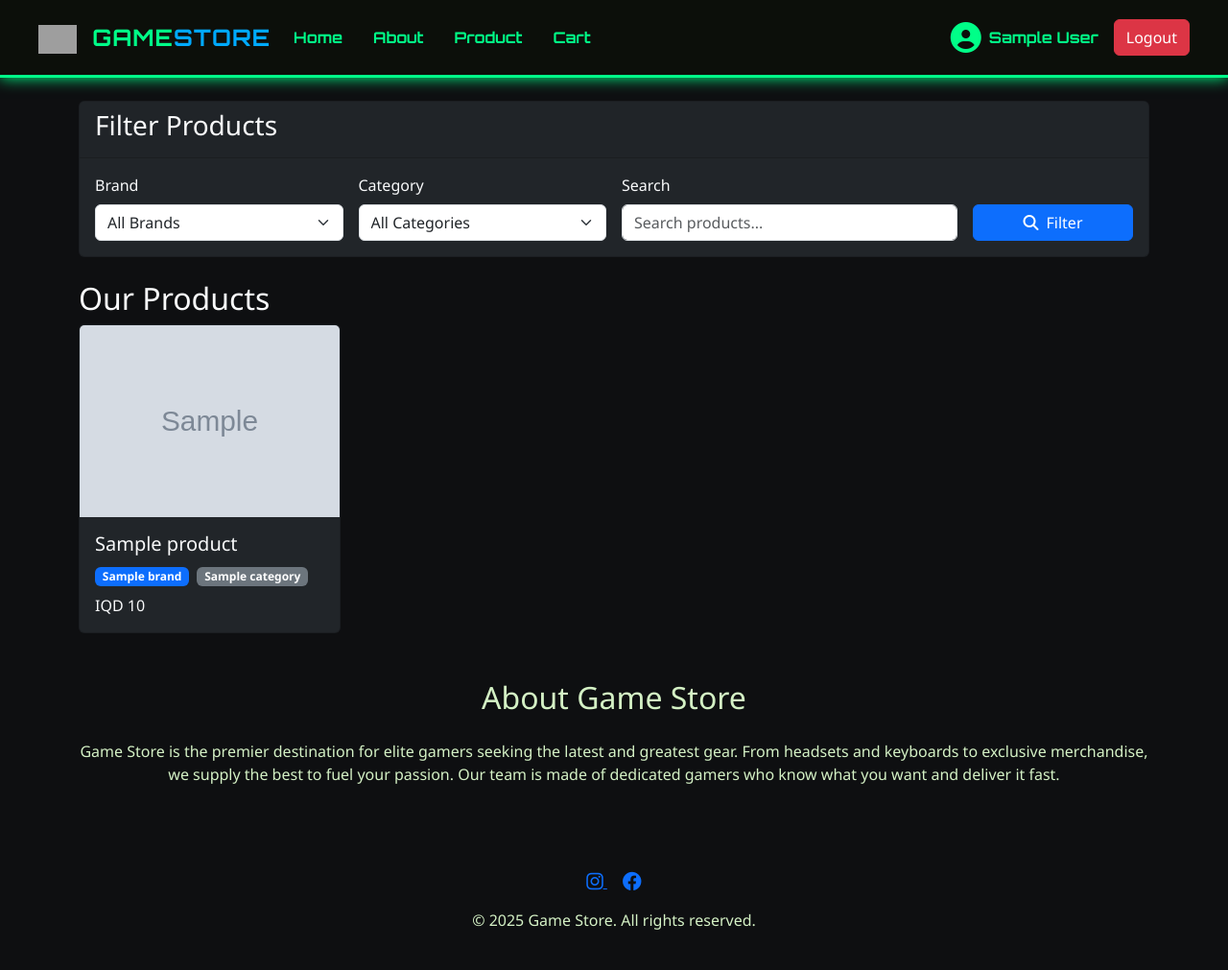
After one commit to mustafa-salah-1/small-E-Commerce-website, a PHP site: page /product.php in a window 1280 px wide. The commit adds this page. Shown: the whole page at 96% size. Run offline with PHP 8.4, Linux system fonts and the light colour scheme; the visitor is signed in with stand-in values (Sample User, id 1); tables that the repository leaves empty hold one stand-in row (values such as "Sample post"); grey boxes marked "Sample" are stand-in pictures; grey boxes are pictures that could not be loaded.

Commit message:
feat(product): add product filtering functionality and create product display page

```diff
--- a/app/php/admin/product/functions.php
+++ b/app/php/admin/product/functions.php
@@ -194,3 +194,55 @@ function decreaseProductQuantity($productId, $amount)
         return false;
     }
 }
+
+
+function getFilteredProducts($brand_id = null, $category_id = null, $search_term = null)
+{
+    global $connect;
+
+    if (!$connect) {
+        error_log("Database connection not established");
+        return false;
+    }
+
+    try {
+        $sql = "SELECT p.*, c.category_name, b.brand_name
+                FROM products p
+                LEFT JOIN categories c ON p.category_id = c.id
+                LEFT JOIN brands b ON p.brand_id = b.id
+                WHERE 1=1";
+
+        $params = [];
+
+        if ($brand_id) {
+            $sql .= " AND p.brand_id = :brand_id";
+            $params[':brand_id'] = $brand_id;
+        }
+
+        if ($category_id) {
+            $sql .= " AND p.category_id = :category_id";
+            $params[':category_id'] = $category_id;
+        }
+
+        if ($search_term) {
+            $sql .= " AND (p.product_name LIKE :search_term OR p.product_content LIKE :search_term)";
+            $params[':search_term'] = '%' . $search_term . '%';
+        }
+
+        $stmt = $connect->prepare($sql);
+
+        foreach ($params as $key => $value) {
+            if (is_int($value)) {
+                $stmt->bindValue($key, $value, PDO::PARAM_INT);
+            } else {
+                $stmt->bindValue($key, $value, PDO::PARAM_STR);
+            }
+        }
+
+        $stmt->execute();
+        return $stmt->fetchAll(PDO::FETCH_ASSOC);
+    } catch (PDOException $e) {
+        error_log("Error getting filtered products: " . $e->getMessage());
+        return false;
+    }
+}
--- a/components/navigation.php
+++ b/components/navigation.php
@@ -19,22 +19,12 @@
                     <a class="nav-link" href="index.php">Home</a>
                 </li>
                 <li class="nav-item">
-                    <a class="nav-link" href="games.php">Games</a>
-                </li>
-                <li class="nav-item">
                     <a class="nav-link" href="about.php">About</a>
                 </li>
                 <li class="nav-item dropdown">
-                    <a class="nav-link dropdown-toggle" href="#" id="productsDropdown" role="button" data-bs-toggle="dropdown" aria-expanded="false">
-                        Products
-                    </a>
-                    <ul class="dropdown-menu" aria-labelledby="productsDropdown">
-                        <li><a class="dropdown-item active" href="headsetspage.php">Headsets</a></li>
-                        <li><a class="dropdown-item">Mouse</a></li>
-                        <li><a class="dropdown-item">Keyboards</a></li>
-                        <li><a class="dropdown-item active" href="games.php">Games</a></li>
-                        <li><a class="dropdown-item">Chairs</a></li>
-                    </ul>
+                    <li class="nav-item">
+                        <a class="nav-link" href="product.php">Product</a>
+                    </li>
                 </li>
                 <?php if(isset($_SESSION['customer_name'])) { ?>
                     <li class="nav-item">
--- /dev/null
+++ b/product.php
@@ -0,0 +1,141 @@
+<?php
+
+$title_page = "Game Store - Products";
+$file_css = "product.css";
+
+include "app/php/config/config.php";
+include "check.php";
+include 'components/app.php';
+
+// Include product-related functions
+include "app/php/admin/product/functions.php";
+include "app/php/admin/brand/functions.php";
+include "app/php/admin/category/functions.php";
+
+// Get filter parameters
+$brand_id = isset($_GET['brand']) ? $_GET['brand'] : null;
+$category_id = isset($_GET['category']) ? $_GET['category'] : null;
+$search_term = isset($_GET['search']) ? $_GET['search'] : '';
+
+// Get all brands and categories for filters
+$brands = getAllBrands();
+$categories = getAllCategories();
+
+// Get filtered products
+if ($brand_id || $category_id || !empty($search_term)) {
+    $products = getFilteredProducts($brand_id, $category_id, $search_term);
+} else {
+    $products = getAllProducts();
+}
+
+?>
+
+<!-- Product Filters -->
+<div class="container mt-4">
+    <div class="card bg-dark text-light">
+        <div class="card-header">
+            <h3>Filter Products</h3>
+        </div>
+        <div class="card-body">
+            <form action="product.php" method="GET" class="row g-3">
+                <div class="col-md-3">
+                    <label for="brand" class="form-label">Brand</label>
+                    <select class="form-select" name="brand" id="brand">
+                        <option value="">All Brands</option>
+                        <?php foreach ($brands as $brand): ?>
+                            <option value="<?php echo $brand['id']; ?>" <?php echo ($brand_id == $brand['id']) ? 'selected' : ''; ?>>
+                                <?php echo $brand['brand_name']; ?>
+                            </option>
+                        <?php endforeach; ?>
+                    </select>
+                </div>
+                <div class="col-md-3">
+                    <label for="category" class="form-label">Category</label>
+                    <select class="form-select" name="category" id="category">
+                        <option value="">All Categories</option>
+                        <?php foreach ($categories as $category): ?>
+                            <option value="<?php echo $category['id']; ?>" <?php echo ($category_id == $category['id']) ? 'selected' : ''; ?>>
+                                <?php echo $category['category_name']; ?>
+                            </option>
+                        <?php endforeach; ?>
+                    </select>
+                </div>
+                <div class="col-md-4">
+                    <label for="search" class="form-label">Search</label>
+                    <input type="text" class="form-control" id="search" name="search" placeholder="Search products..." value="<?php echo htmlspecialchars($search_term); ?>">
+                </div>
+                <div class="col-md-2 d-flex align-items-end">
+                    <button type="submit" class="btn btn-primary w-100 d-flex align-items-center justify-content-center gap-2">
+                        <i class="fas fa-search"></i> Filter
+                    </button>
+                </div>
+            </form>
+        </div>
+    </div>
+</div>
+
+<!-- Products Display -->
+<div class="container mt-4">
+    <div class="row">
+        <div class="col-12">
+            <h2 class="text-light">Our Products</h2>
+            <?php if (!empty($search_term) || $brand_id || $category_id): ?>
+                <p class="text-light">
+                    Showing results for
+                    <?php
+                    $filter_parts = [];
+                    if (!empty($search_term)) $filter_parts[] = "search: \"" . htmlspecialchars($search_term) . "\"";
+                    if ($brand_id) {
+                        foreach ($brands as $brand) {
+                            if ($brand['id'] == $brand_id) $filter_parts[] = "brand: " . $brand['brand_name'];
+                        }
+                    }
+                    if ($category_id) {
+                        foreach ($categories as $category) {
+                            if ($category['id'] == $category_id) $filter_parts[] = "category: " . $category['category_name'];
+                        }
+                    }
+                    echo implode(", ", $filter_parts);
+                    ?>
+                </p>
+            <?php endif; ?>
+        </div>
+    </div>
+
+    <?php if (empty($products)): ?>
+        <div class="alert alert-info">No products found matching your criteria.</div>
+    <?php else: ?>
+        <div class="row row-cols-1 row-cols-sm-2 row-cols-md-3 row-cols-lg-4 g-2">
+            <?php foreach ($products as $product): ?>
+                <a href="show_product.php?id=<?= $product['id'] ?>" class="text-decoration-none col">
+                    <div class="card h-100 bg-dark text-light product-card d-flex flex-column">
+                        <div class="image-container" style="height: 200px; overflow: hidden;">
+                            <img src="public/product-images/main/<?php echo $product['product_image']; ?>" class="card-img-top h-100 object-fit-cover" alt="<?php echo htmlspecialchars($product['product_name']); ?>">
+                        </div>
+                        <div class="card-body d-flex flex-column">
+                            <h5 class="card-title text-truncate"><?php echo htmlspecialchars($product['product_name']); ?></h5>
+                            <div class="product-info mb-2">
+                                <span class="badge bg-primary me-1"><?php
+                                    foreach ($brands as $brand) {
+                                        if ($brand['id'] == $product['brand_id']) echo htmlspecialchars($brand['brand_name']);
+                                    }
+                                ?></span>
+                                <span class="badge bg-secondary"><?php
+                                    foreach ($categories as $category) {
+                                        if ($category['id'] == $product['category_id']) echo htmlspecialchars($category['category_name']);
+                                    }
+                                ?></span>
+                            </div>
+                            <div class="mt-auto d-flex justify-content-between align-items-center">
+                                <span class="price">IQD <?php echo number_format($product['product_price']); ?></span>
+                            </div>
+                        </div>
+                    </div>
+                </a>
+            <?php endforeach; ?>
+        </div>
+    <?php endif; ?>
+</div>
+
+
+<?php include 'components/footer.php'; ?>
--- /dev/null
+++ b/public/css/product.css
@@ -0,0 +1,5 @@
+body {
+  background-color: #0e0f11;
+  color: #d4f1c5;
+  font-family: 'Segoe UI', Tahoma, Geneva, Verdana, sans-serif;
+}
```
